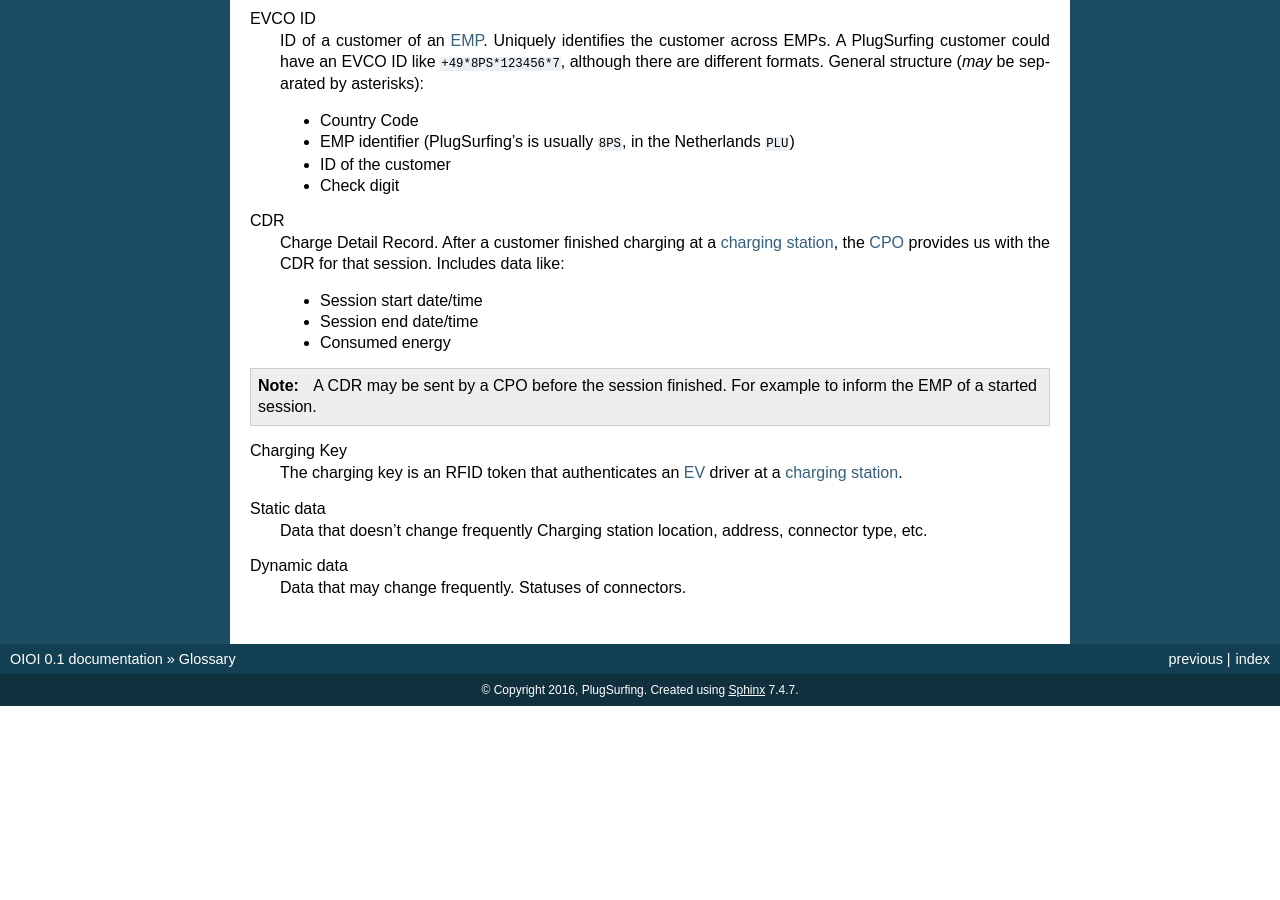
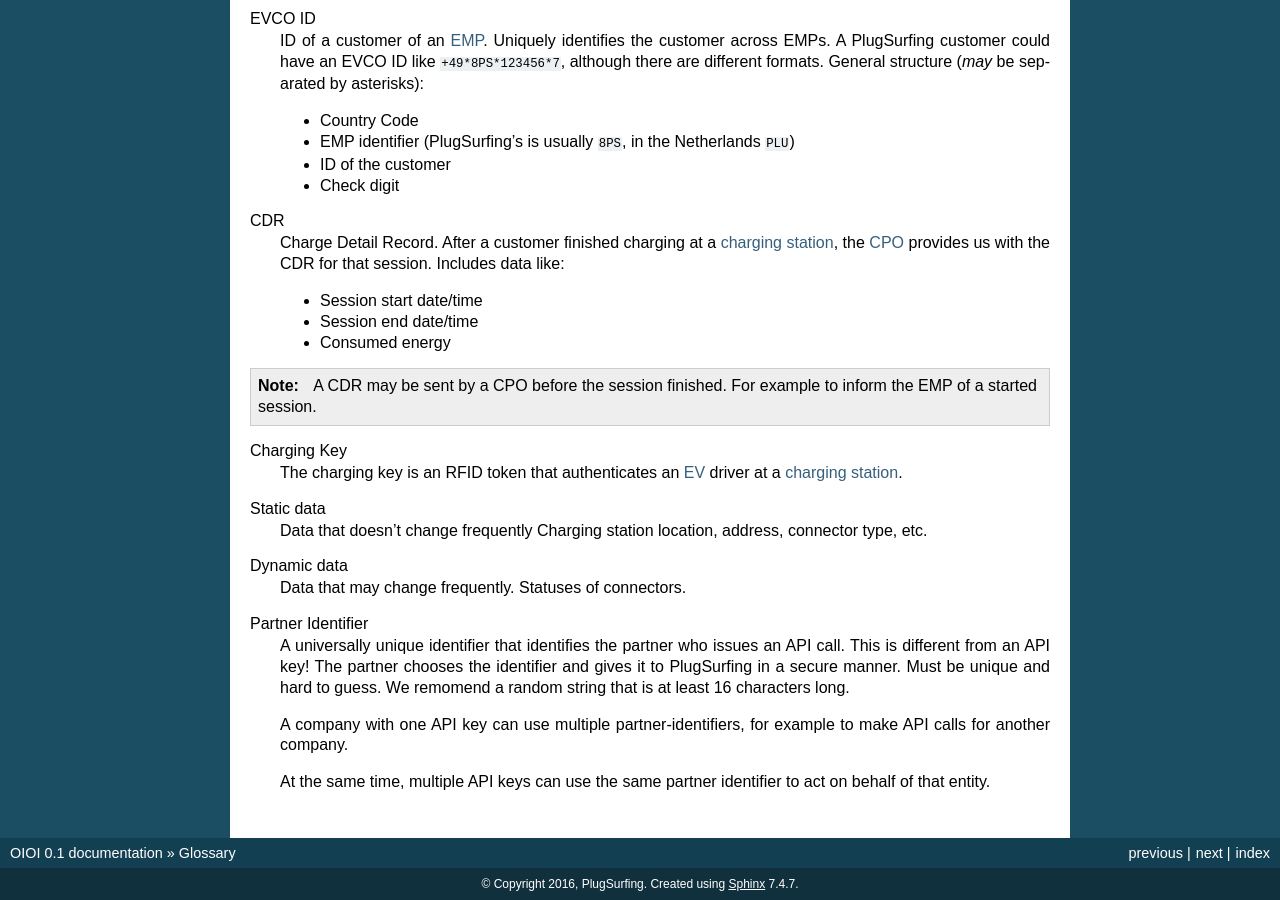
Before and after one commit to neok/oioi-documentation, a Sphinx documentation site: the page built from docs/glossary.rst, in a window 1280 px wide and 900 px high, scrolled down 843 px. Built offline with Sphinx 7.4.7, drawn with Linux system fonts in a browser that asks for light colours; before the commit the page ends 1549 px from its top, so only the background shows below that; some of the changed text lies outside the part shown.

Commit message:
Created skeleton for most important sections
Each section needs to be filled with good content.
The includes directory holds files that can be included in the other
sections.
So far, there is no satisfying solution to include parts of a
definition list. It would always result in multiple split lists.

```diff
--- a/docs/conf.py
+++ b/docs/conf.py
@@ -28,7 +28,7 @@ import os
 # Add any Sphinx extension module names here, as strings. They can be
 # extensions coming with Sphinx (named 'sphinx.ext.*') or your custom
 # ones.
-extensions = []
+extensions = ['sphinx.ext.todo']
 
 # Add any paths that contain templates here, relative to this directory.
 templates_path = ['_templates']
--- /dev/null
+++ b/docs/emp/cdr.rst
@@ -0,0 +1,4 @@
+.. _emp-cdr-docs:
+
+Receiving CDRs
+==============
--- /dev/null
+++ b/docs/emp/poi.rst
@@ -0,0 +1,4 @@
+.. _emp-poi-docs:
+
+Receiving POIs
+==============
--- /dev/null
+++ b/docs/emp/remote_start.rst
@@ -0,0 +1,4 @@
+.. _emp-remote-start-docs:
+
+Sending Remote Starts
+=====================
--- /dev/null
+++ b/docs/emp/rfid_start.rst
@@ -0,0 +1,4 @@
+.. _emp-rfid-start-docs:
+
+Allowing RFID Starts as EMP
+===========================
--- /dev/null
+++ b/docs/emp/user.rst
@@ -0,0 +1,4 @@
+.. _emp-user-docs:
+
+Managing Users
+==============
--- a/docs/glossary.rst
+++ b/docs/glossary.rst
@@ -102,5 +102,20 @@ Dynamic data
     Data that may change frequently.
     Statuses of connectors.
 
+.. _glossary-partner-identifier:
+
+Partner Identifier
+    A universally unique identifier that identifies the partner who issues an API call.
+    This is different from an API key!
+    The partner chooses the identifier and gives it to PlugSurfing in a secure manner.
+    Must be unique and hard to guess.
+    We remomend a random string that is at least 16 characters long.
+
+    A company with one API key can use multiple partner-identifiers,
+    for example to make API calls for another company.
+
+    At the same time, multiple API keys can use the same partner identifier to act
+    on behalf of that entity.
+
 .. _wikipedia ev:  https://en.wikipedia.org/wiki/Electric_vehicle
 .. _wikipedia charging station: https://en.wikipedia.org/wiki/Charging_station
--- a/docs/introduction.rst
+++ b/docs/introduction.rst
@@ -20,8 +20,8 @@ The OIOI allows for this connection.
 The EMP can get information about charging stations and charging sessions.
 With the OIOI, the EMP can send requests to charge from the app and the charging key.
 
-Fundamentals OIOI
------------------
+Fundamentals of OIOI
+--------------------
 
 The following integration is required:
 
--- a/docs/request.rst
+++ b/docs/request.rst
@@ -44,11 +44,14 @@ Possible response codes and their meanings:
 +==========+==========================================================================================================+
 | ``200``  | **Success.**                                                                                             |
 |          | The request was handled successfully.                                                                    |
+|          |                                                                                                          |
 |          | The response body will contain more details about the message status in JSON format.                     |
 +----------+----------------------------------------------------------------------------------------------------------+
 | ``4xx``  | **Error.**                                                                                               |
 |          | Something was wrong with your request.                                                                   |
+|          |                                                                                                          |
 |          | The response body will contain more information in JSON format.                                          |
+|          |                                                                                                          |
 |          | The property error will contain more detailed information as to what was wrong.                          |
 +----------+----------------------------------------------------------------------------------------------------------+
 | ``400``  | **Bad request.**                                                                                         |
@@ -64,9 +67,12 @@ Possible response codes and their meanings:
 |          | One or more of the requested stations were not found.                                                    |
 +----------+----------------------------------------------------------------------------------------------------------+
 | ``5xx``  | **Server Error.**                                                                                        |
+|          |                                                                                                          |
 |          | Errors in the ``500``-``599`` range (such as ``500`` or ``503``)                                         |
 |          | indicate that there was an internal error in the PlugSurfing server while trying to process the request, |
 |          | or that the server is temporarily unavailable (for example, because of timeouts).                        |
+|          |                                                                                                          |
 |          | You must retry later, honoring any Retry-After header included in the response.                          |
+|          |                                                                                                          |
 |          | Your servers must implement exponential back-off.                                                        |
 +----------+----------------------------------------------------------------------------------------------------------+
```
Also changed, not shown: docs/cpo/cdr.rst (added, +92 -0 lines), docs/cpo/index.rst (added, +10 -0 lines), docs/cpo/poi.rst (added, +10 -0 lines), docs/cpo/remote_start.rst (added, +15 -0 lines), docs/cpo/rfid_start.rst (added, +10 -0 lines), docs/emp/index.rst (added, +11 -0 lines), docs/index.rst (+35 -6 lines), 1 other file.
